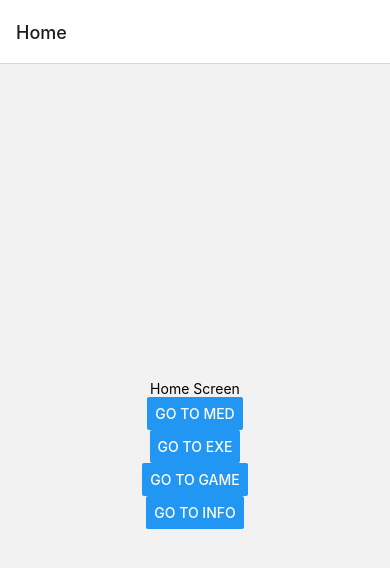
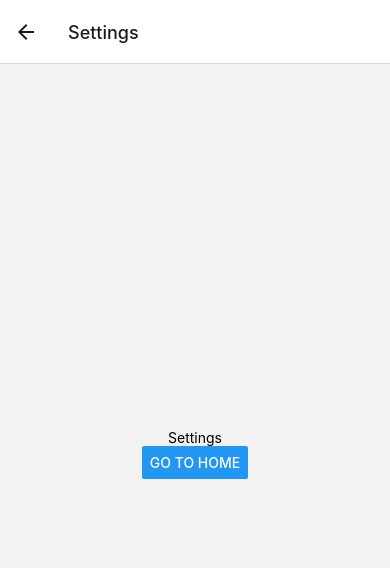
Before and after one commit to scottmaclennan/FoggStrokeApp, a React Native app in the folder StrokeApp/: screen /Settings in a window 390 px wide. Shown: the top 568 px of the page. Built offline with nearby package versions, Linux system fonts and the light colour scheme.

Commit message:
Added settings

```diff
--- a/StrokeApp/App.tsx
+++ b/StrokeApp/App.tsx
@@ -6,6 +6,7 @@ import MedScreen from './MedScreen';
 import ExerciseScreen from './ExerciseScreen';
 import GameScreen from './GameScreen';
 import InfoScreen from './InfoScreen';
+import Settings from './Settings';
 
 const Stack = createNativeStackNavigator();
 
@@ -18,6 +19,7 @@ const App = () => {
         <Stack.Screen name="Exe" component={ExerciseScreen} />
         <Stack.Screen name="Game" component={GameScreen} />
         <Stack.Screen name="Info" component={InfoScreen} />
+        <Stack.Screen name="Settings" component={Settings}/>
       </Stack.Navigator>
     </NavigationContainer>
   );
--- /dev/null
+++ b/StrokeApp/Settings.js
@@ -0,0 +1,17 @@
+import React from 'react';
+import { Button, View, Text } from 'react-native';
+
+function Settings({ navigation }) {
+    return (
+        <View style={{ flex: 1, alignItems: 'center', justifyContent: 'center' }}>
+          <Text>Settings</Text>
+          <Button
+            title="Go to Home"
+            onPress={() => navigation.navigate('Home')}
+          />
+        </View>
+      );
+    }
+
+
+export default Settings;
```
